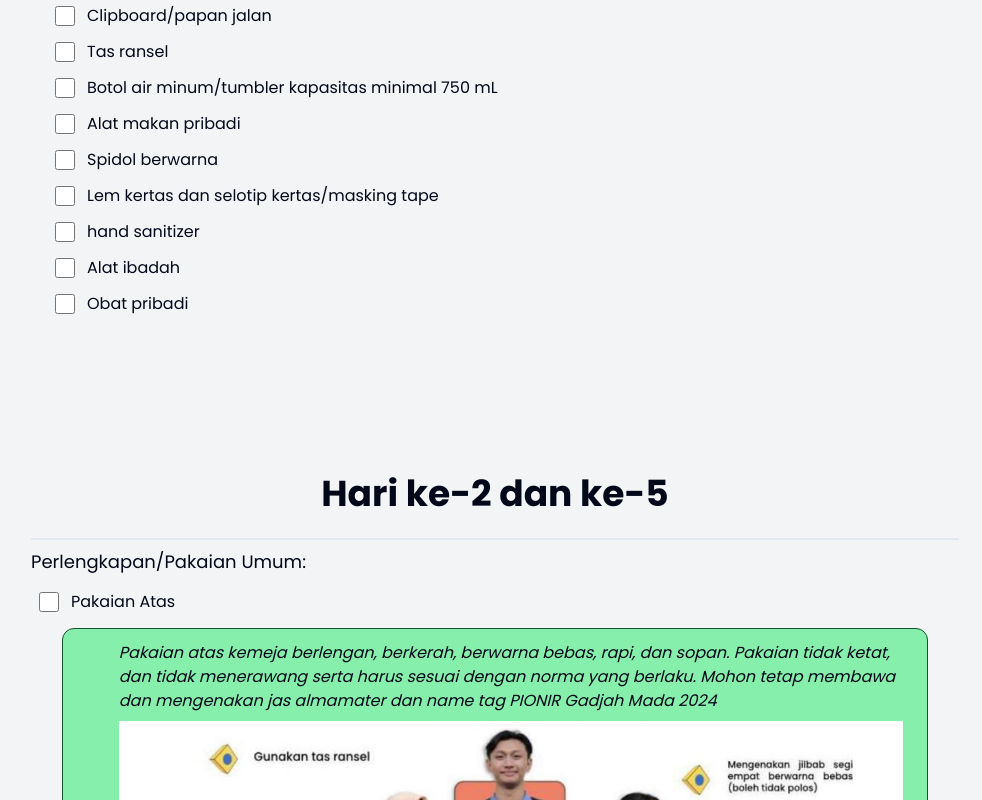
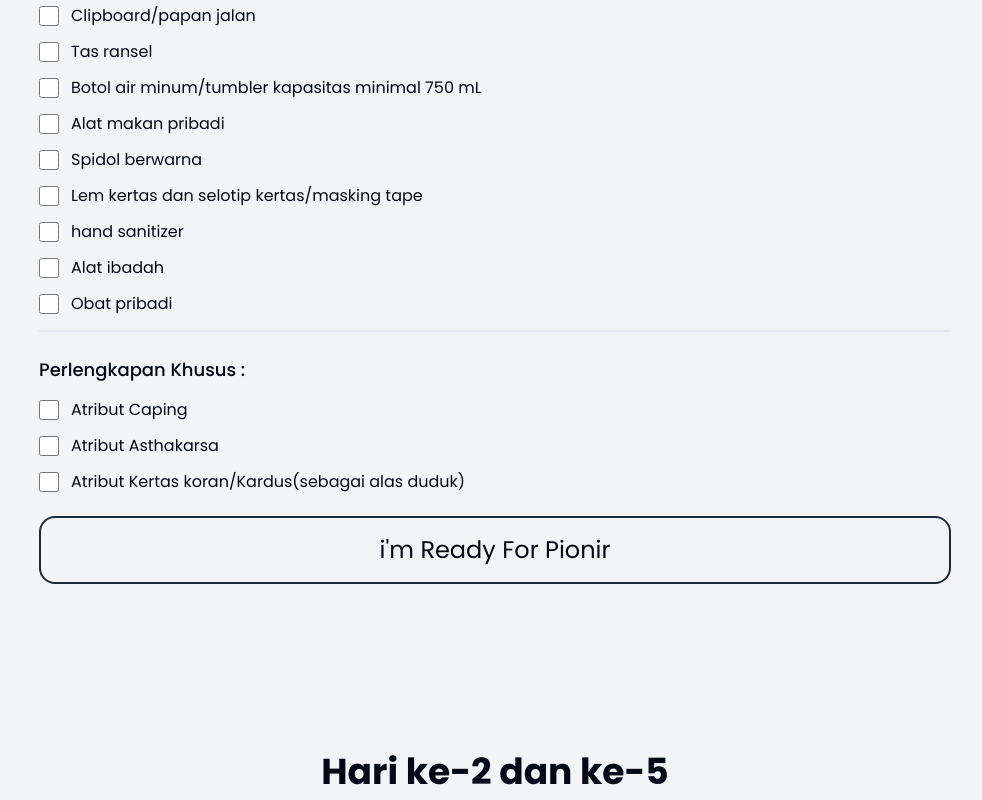
Before and after one commit to shlayb/Gamada24, a Next.js app: page / in a window 1280 px wide. Shown: the part 1680-2480 px from the top of the page, without its empty margins (145-1127 px from the left). Built offline with nearby package versions, Linux system fonts and the light colour scheme.

Commit message:
Initial commit

```diff
--- a/components/ui/dayone.tsx
+++ b/components/ui/dayone.tsx
@@ -1,6 +1,11 @@
+'use client';
 import CheckItem from './checkboxitem';
+import { useState } from 'react';
 
 export default function DayOne() {
+  const [isReady, setIsReady] = useState(false);
+  const [isPlaying, setIsPlaying] = useState(false);
+
   return (
     <>
       <div className="py-16 px-4">
@@ -28,7 +33,7 @@ export default function DayOne() {
             <CheckItem item="Kaos kaki Berwarna bebas, menutup mata kaki" />
             <hr className="my-2 border-[1px] " />
             <h2 className="text-lg font-medium pt-4 pb-2">ATK Dan Perlengkapan Pribadi:</h2>
-            <div className="px-4">
+            <div className="px-0">
               <CheckItem item="Bolpoin" />
               <CheckItem item="Sticky notes" />
               <CheckItem item="Kertas lipat (origami)" />
@@ -46,6 +51,28 @@ export default function DayOne() {
               <CheckItem item="hand sanitizer" />
               <CheckItem item="Alat ibadah" />
               <CheckItem item="Obat pribadi" />
+              <hr className="my-2 border-[1px] " />
+              <h2 className="text-lg font-medium pt-4 pb-2">Perlengkapan Khusus :</h2>
+              <CheckItem item="Atribut Caping" />
+              <CheckItem item="Atribut Asthakarsa" />
+              <CheckItem item="Atribut Kertas koran/Kardus(sebagai alas duduk)" />
+              <audio id="lagu" className="w-full" src="/lagu-selebrasi.mp3"></audio>
+              <button
+                onClick={() => {
+                  setIsReady(!isReady);
+                  isPlaying ? (document.getElementById('lagu') as HTMLAudioElement)?.pause() : (document.getElementById('lagu') as HTMLAudioElement)?.play();
+                }}
+                className={`text-2xl w-full my-4 rounded-2xl p-4 border-2 border-slate-800 ${isReady ? 'bg-blue-500' : 'bg-light'}`}
+              >
+                {isReady ? (
+                  <span>
+                    <i className="fa-solid fa-check scale-110"></i>
+                    {'  '}
+                    {'  '}
+                  </span>
+                ) : null}
+                <span className="text-center ">i&apos;m Ready For Pionir</span>
+              </button>
             </div>
           </div>
         </div>
```
Also changed, not shown: 1 other file (tests, documents, lock files or other folders).
